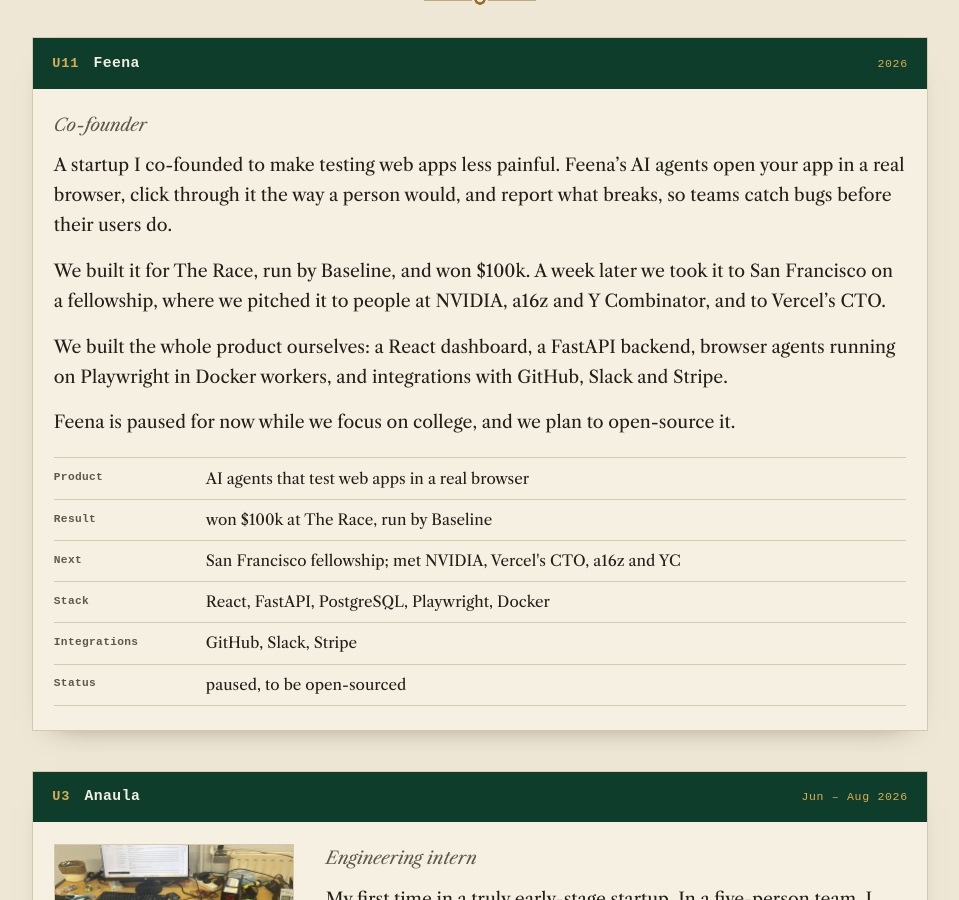
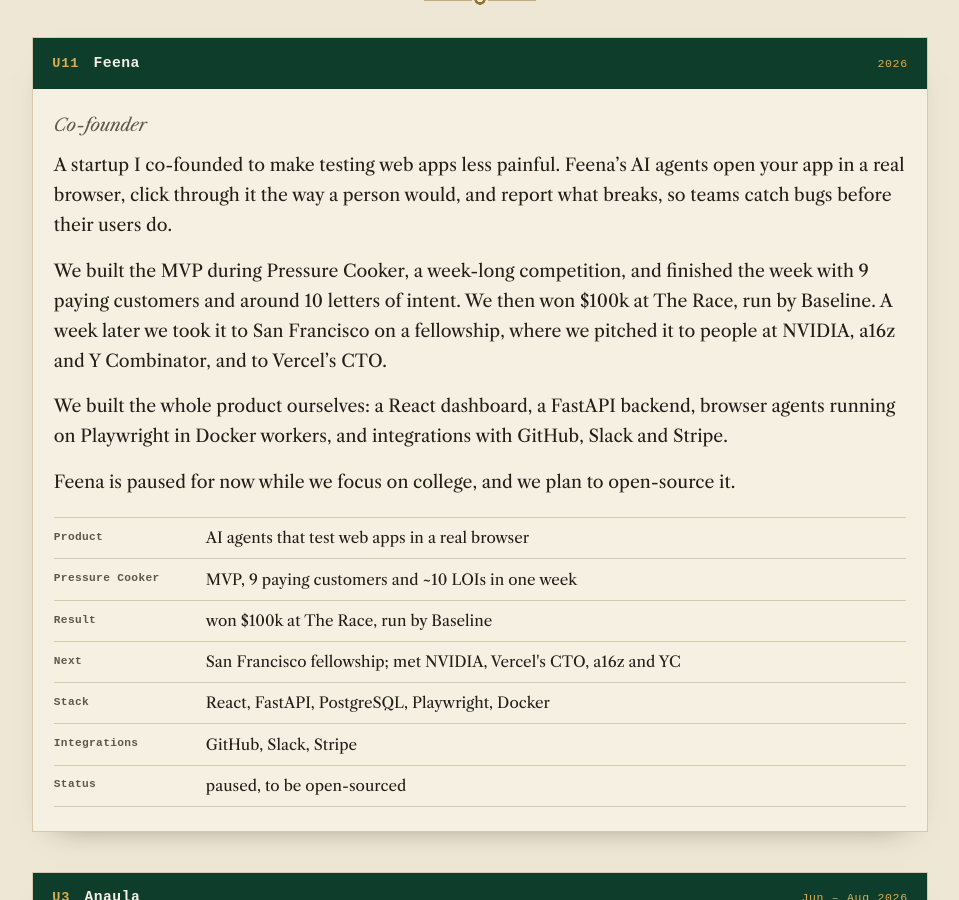
Before and after one commit to gognakamaya-dev/gognakamaya-dev.github.io, a Jekyll site: the page built from work/index.html, in a window 1280 px wide and 900 px high, scrolled down 360 px. Shown: the whole window, without its empty margins (160-1119 px from the left). Built offline with Jekyll 4.4.1, drawn with Linux system fonts in a browser that asks for light colours; some web fonts are replaced.

Commit message:
Feena: Pressure Cooker
Co-Authored-By: Claude Opus 5.5 <noreply@anthropic.com>
Claude-Session: https://claude.ai/code/session_015n5nitb26PArmprVPfnB65

```diff
--- a/_data/work.yml
+++ b/_data/work.yml
@@ -14,13 +14,14 @@ experience:
     what: |
       A startup I co-founded to make testing web apps less painful. Feena's AI agents open your app in a real browser, click through it the way a person would, and report what breaks, so teams catch bugs before their users do.
 
-      We built it for The Race, run by Baseline, and won $100k. A week later we took it to San Francisco on a fellowship, where we pitched it to people at NVIDIA, a16z and Y Combinator, and to Vercel's CTO.
+      We built the MVP during Pressure Cooker, a week-long competition, and finished the week with 9 paying customers and around 10 letters of intent. We then won $100k at The Race, run by Baseline. A week later we took it to San Francisco on a fellowship, where we pitched it to people at NVIDIA, a16z and Y Combinator, and to Vercel's CTO.
 
       We built the whole product ourselves: a React dashboard, a FastAPI backend, browser agents running on Playwright in Docker workers, and integrations with GitHub, Slack and Stripe.
 
       Feena is paused for now while we focus on college, and we plan to open-source it.
     specs:
       Product: AI agents that test web apps in a real browser
+      Pressure Cooker: MVP, 9 paying customers and ~10 LOIs in one week
       Result: won $100k at The Race, run by Baseline
       Next: San Francisco fellowship; met NVIDIA, Vercel's CTO, a16z and YC
       Stack: React, FastAPI, PostgreSQL, Playwright, Docker
```
